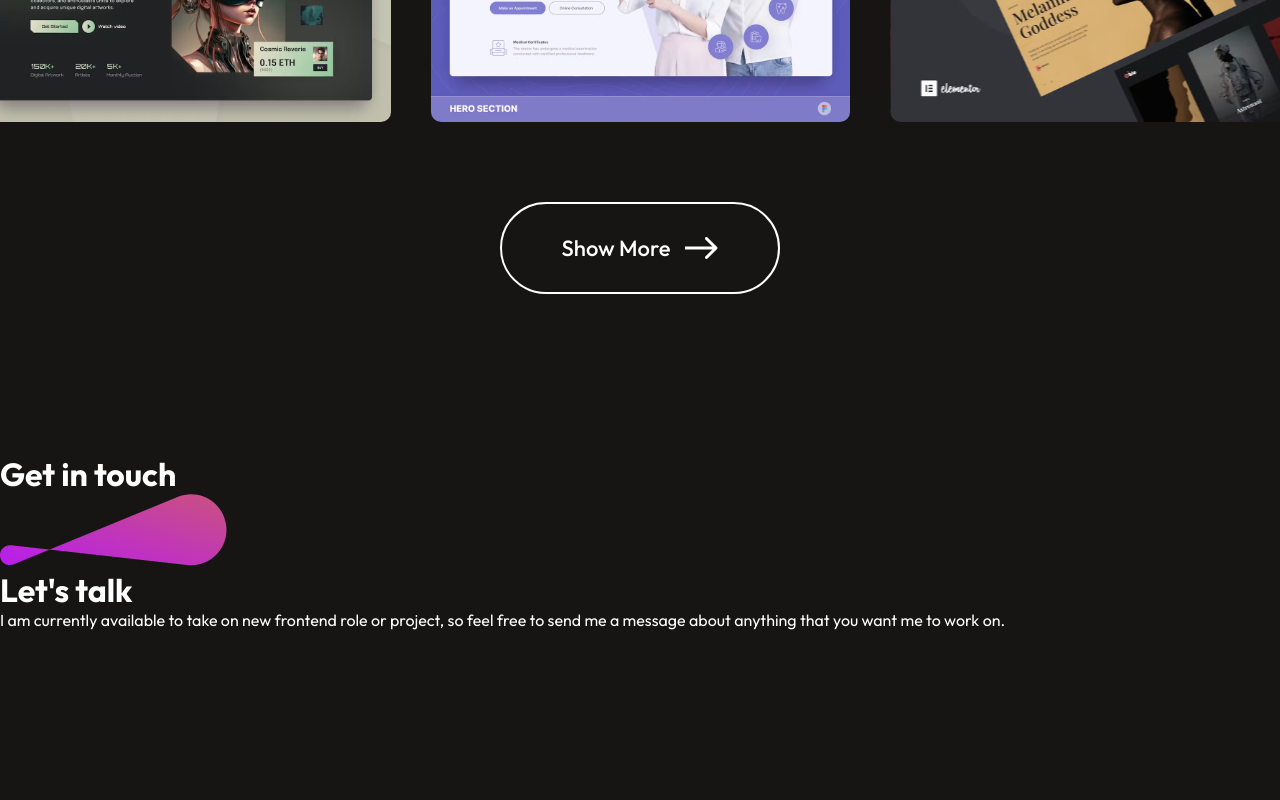
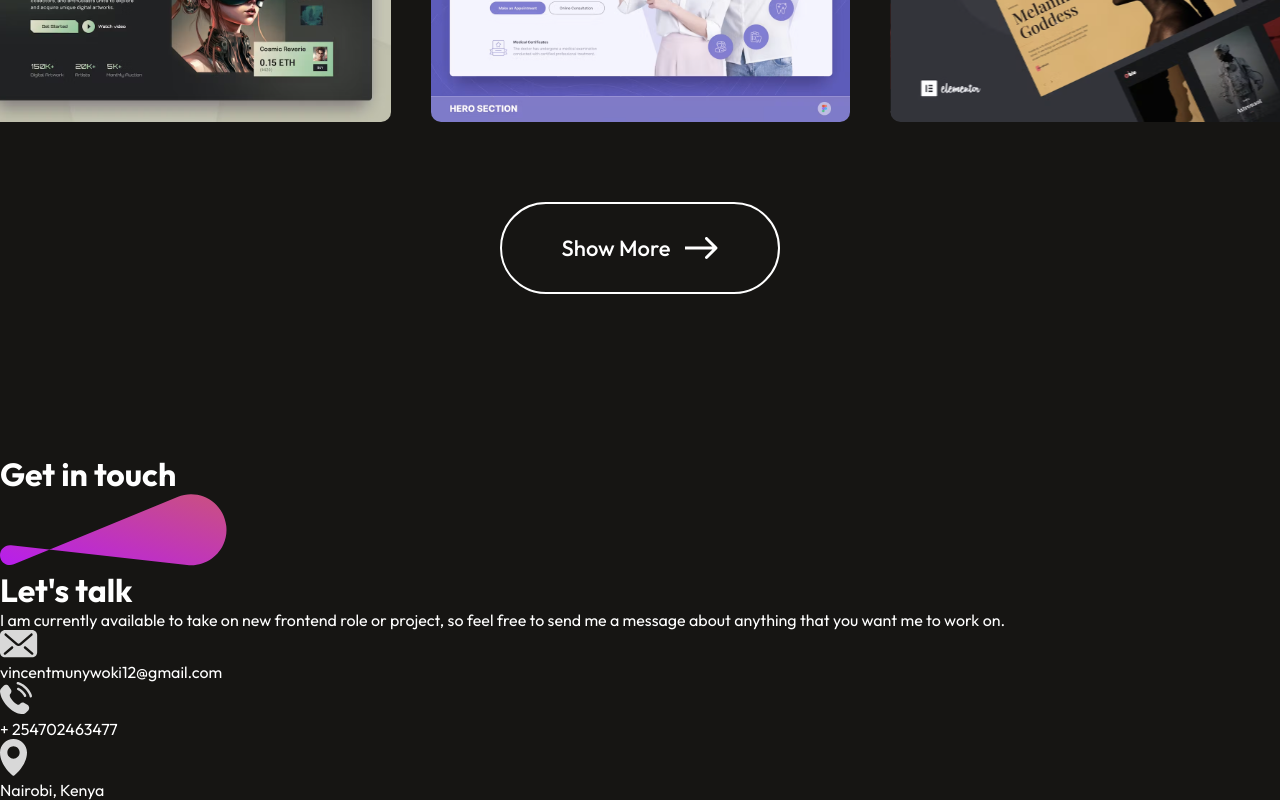
Before and after one commit to vincentMunywoki/my-portfolio, a React (Vite) app: page / in a window 1280 px wide. Shown: the part 4538-5338 px from the top of the page. Before the commit the page ends 5168 px from the top, so only its background shows below. Built offline with nearby package versions, Linux system fonts and the light colour scheme.

Commit message:
Contact me

```diff
--- a/src/Components/Contact/Contact.jsx
+++ b/src/Components/Contact/Contact.jsx
@@ -1,6 +1,9 @@
 import React from 'react'
 import './Contact.css'
 import theme_pattern from '../../assets/theme_pattern.svg'
+import mail_icon from '../../assets/mail_icon.svg'
+import location_icon from '../../assets/location_icon.svg'
+import call_icon from '../../assets/call_icon.svg'
 
 const Contact = () => {
   return (
@@ -13,6 +16,20 @@ const Contact = () => {
             <div className="contact-left">
                 <h1>Let's talk</h1>
                 <p>I am currently available to take on new frontend role or project, so feel free to send me a message about anything that you want me to work on.</p>
+                <div className="contact-details">
+                    <div className="contact-detail">
+                        <img src={mail_icon} alt="" />
+                        <p>vincentmunywoki12@gmail.com</p>
+                    </div>
+                    <div className="contact-detail">
+                        <img src={call_icon} alt="" />
+                        <p>+ 254702463477</p>
+                    </div>
+                    <div className="contact-detail">
+                        <img src={location_icon} alt="" />
+                        <p>Nairobi, Kenya</p>
+                    </div>
+                </div>
             </div>
         </div>
     </div>
```
